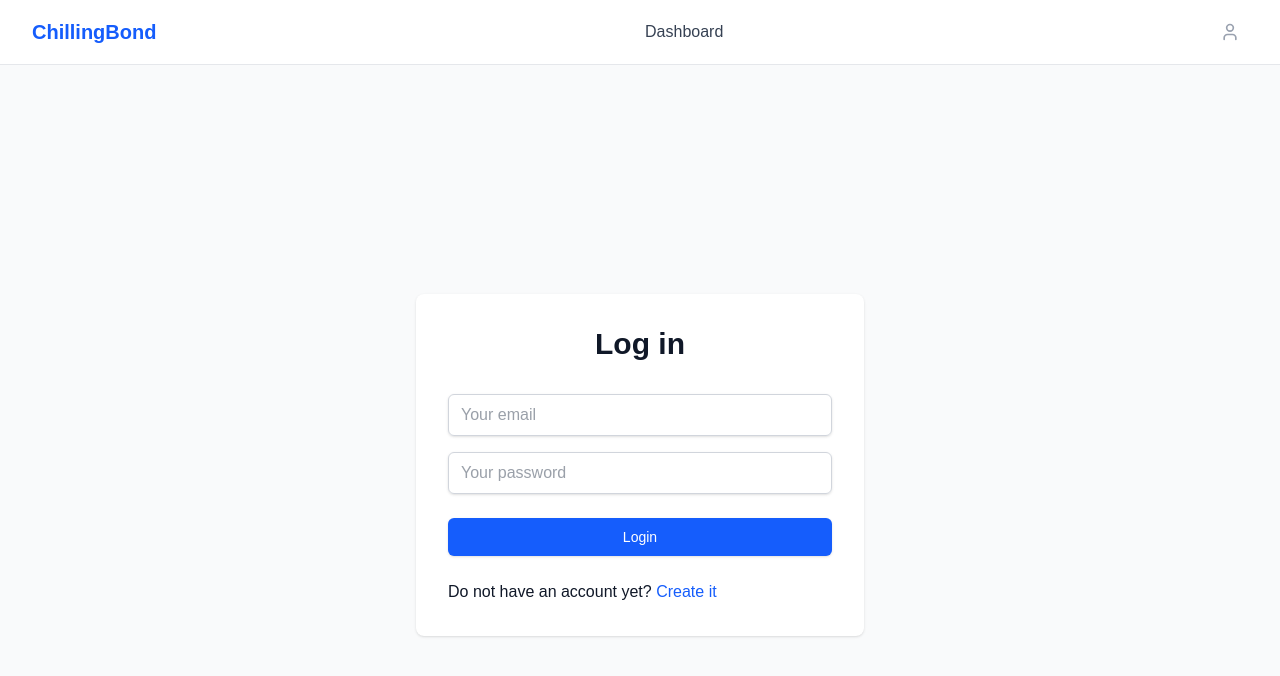
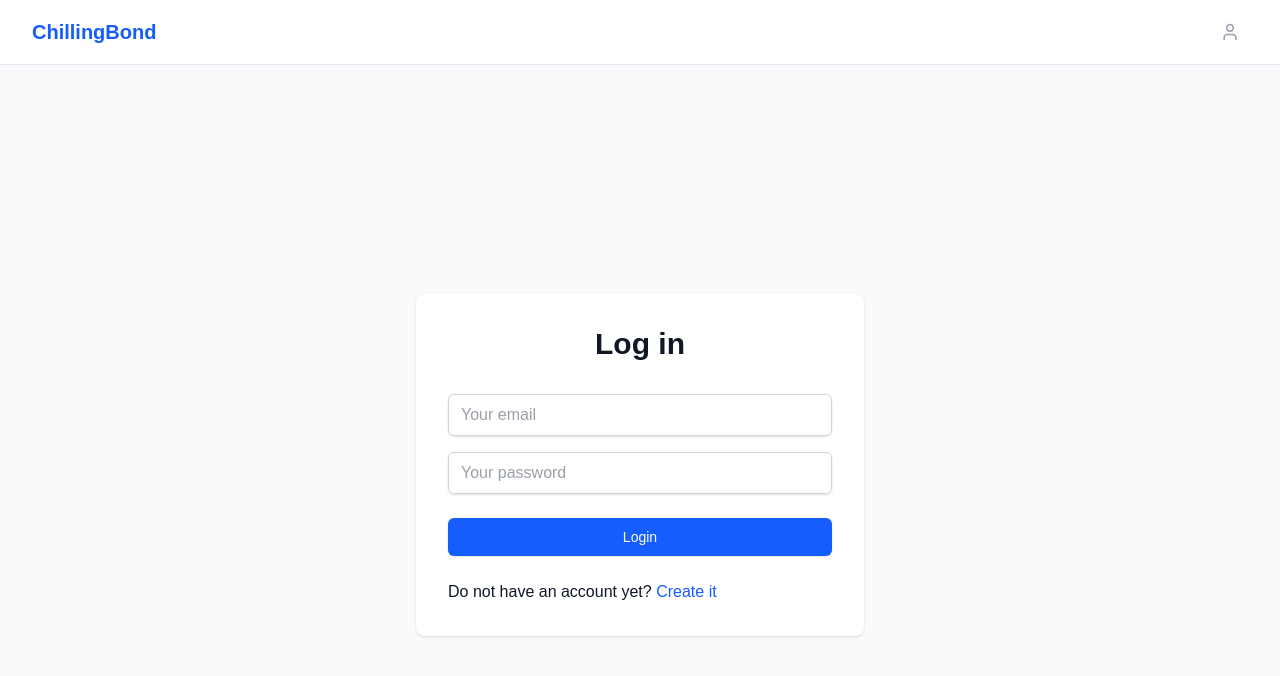
Before and after one commit to ArtemKart/ChillingBond, a Next.js app in the folder frontend/: page /login in a window 1280 px wide. Shown: the top 676 px of the page. Built offline with nearby package versions, Linux system fonts and the light colour scheme; no server answers.

Commit message:
rm dashboard button from header

```diff
--- a/frontend/components/Header.tsx
+++ b/frontend/components/Header.tsx
@@ -28,8 +28,6 @@ function Header() {
           }
         : null;
 
-    const isDashboard = pathname === "/dashboard";
-
     const openProfile = () => {
         setShowProfileModal(true);
     };
@@ -43,18 +41,6 @@ function Header() {
                             ChillingBond
                         </h1>
                     </Link>
-
-                    {!isDashboard && (
-                        <div className="hidden md:flex items-center space-x-8">
-                            <Link
-                                href="/dashboard"
-                                className="text-gray-700 hover:text-blue-600 font-medium"
-                            >
-                                Dashboard
-                            </Link>
-                        </div>
-                    )}
-
                     <div className="flex items-center gap-2">
                         <UserButton onOpenProfile={() => openProfile()} />
                     </div>
```
